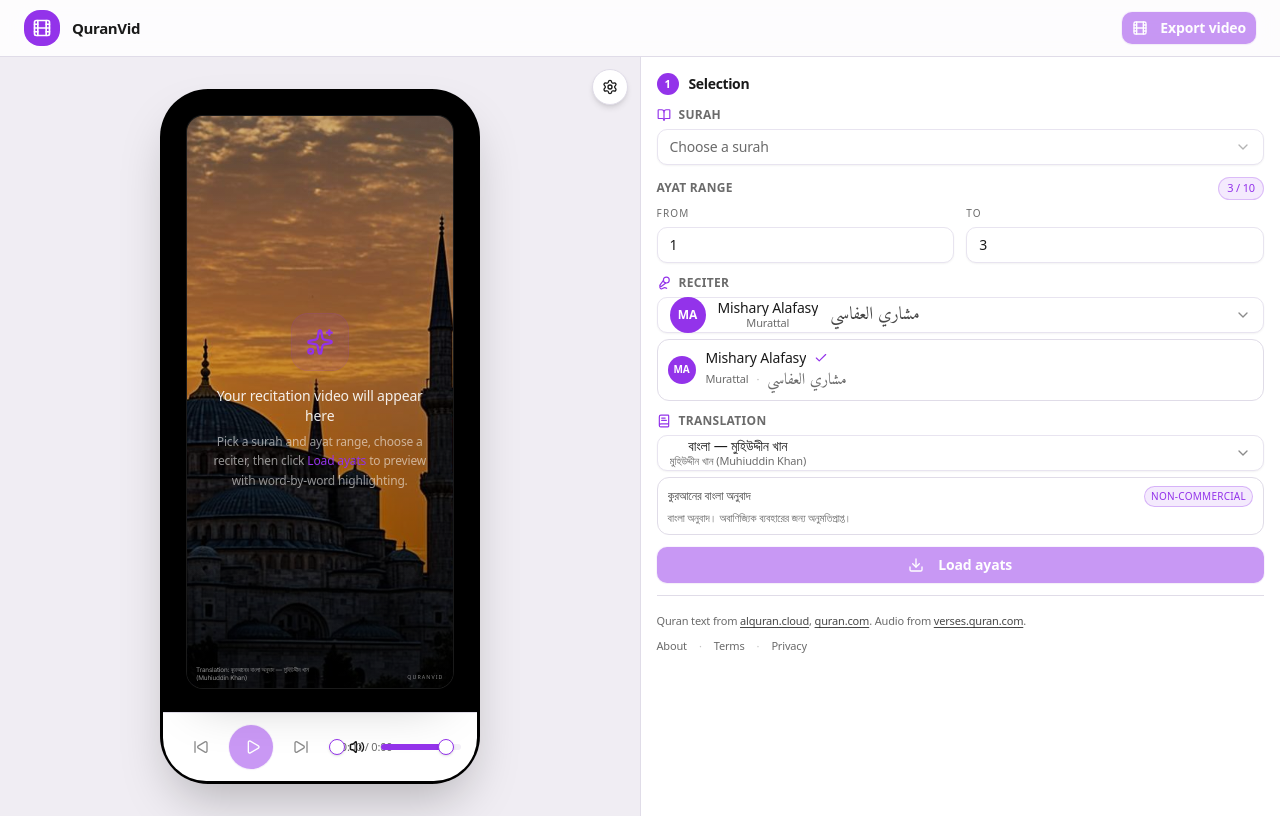
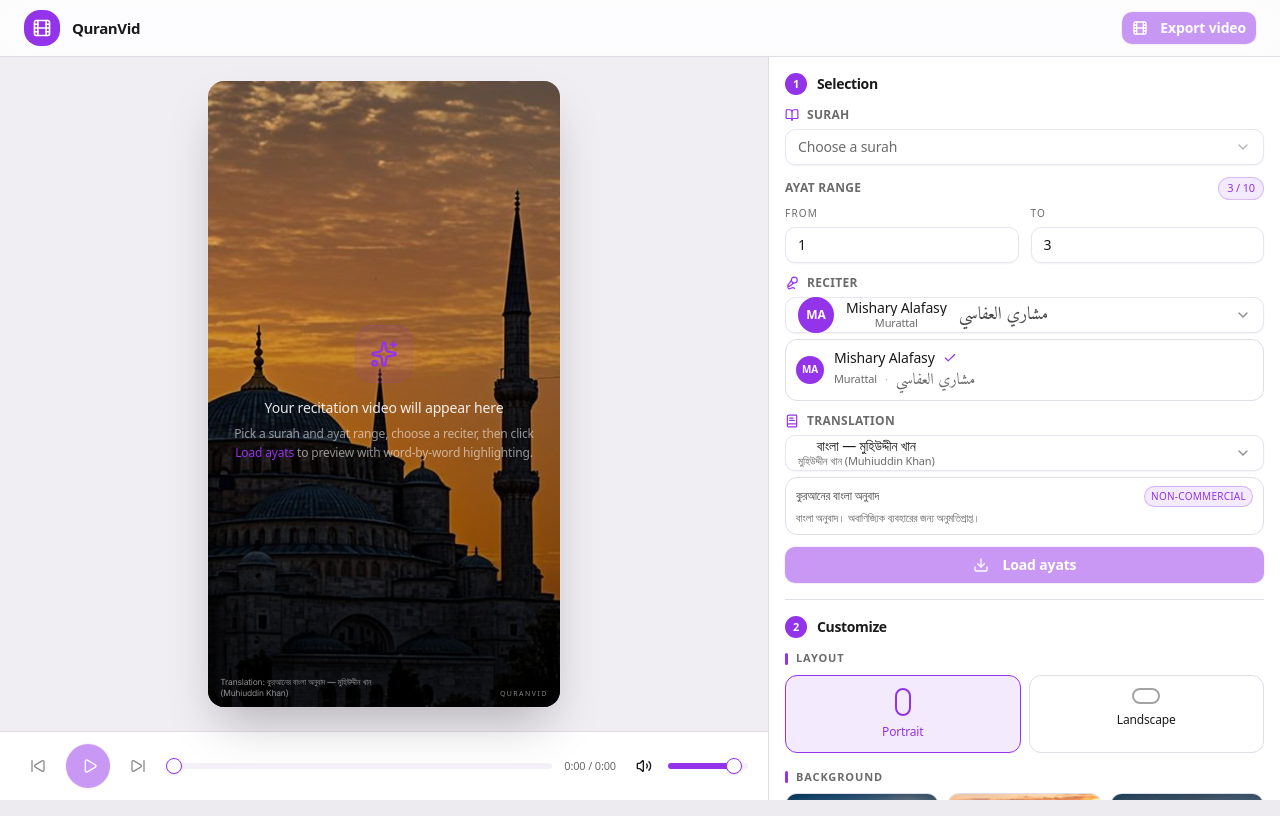
Before and after one commit to Sayemhaque/jariyah-now-user-app, a Next.js app: page /app in a window 1280 px wide. Built offline with nearby package versions, Linux system fonts and the light colour scheme; a web font is replaced by a local one.

Commit message:
3459ad86-82d3-41f5-903c-3b044694c3f5

```diff
--- a/src/app/app/page.tsx
+++ b/src/app/app/page.tsx
@@ -12,6 +12,7 @@
   X,
   Eye,
   Settings,
+  BookOpenText,
 } from 'lucide-react'
 import { useBuilderStore } from '@/lib/store'
 import { validateAyatRange } from '@/lib/validation'
@@ -60,7 +61,6 @@
   const [exportOpen, setExportOpen] = useState(false)
   const [mobileMenuOpen, setMobileMenuOpen] = useState(false)
   const [mobileTab, setMobileTab] = useState<MobileTab>('settings')
-  const [customizeOpen, setCustomizeOpen] = useState(false)
 
   useEffect(() => {
     loadSurahs()
@@ -82,9 +82,9 @@
   const canExport = ayatList.length > 0 && validation.ok
 
   return (
-    <div className="min-h-screen flex flex-col">
-      {/* Header */}
-      <header className="border-b border-border qv-frosted sticky top-0 z-30">
+    <div className="h-screen flex flex-col overflow-hidden">
+      {/* Header — fixed height */}
+      <header className="border-b border-border qv-frosted shrink-0 z-30">
         <div className="px-4 sm:px-6 h-14 flex items-center justify-between gap-4">
           <Link href="/" className="flex items-center gap-3">
             <div className="grid place-items-center h-9 w-9 rounded-xl bg-primary text-primary-foreground">
@@ -127,82 +127,33 @@
       <div className="lg:hidden flex border-b border-border bg-card shrink-0">
         <button
           onClick={() => setMobileTab('preview')}
-          className={`flex-1 flex items-center justify-center gap-2 py-3 text-sm font-semibold transition ${mobileTab === 'preview' ? 'text-primary border-b-2 border-primary' : 'text-muted-foreground'}`}
+          className={`flex-1 flex items-center justify-center gap-2 py-2.5 text-sm font-semibold transition ${mobileTab === 'preview' ? 'text-primary border-b-2 border-primary' : 'text-muted-foreground'}`}
         >
           <Eye className="h-4 w-4" /> Preview
         </button>
         <button
           onClick={() => setMobileTab('settings')}
-          className={`flex-1 flex items-center justify-center gap-2 py-3 text-sm font-semibold transition ${mobileTab === 'settings' ? 'text-primary border-b-2 border-primary' : 'text-muted-foreground'}`}
+          className={`flex-1 flex items-center justify-center gap-2 py-2.5 text-sm font-semibold transition ${mobileTab === 'settings' ? 'text-primary border-b-2 border-primary' : 'text-muted-foreground'}`}
         >
           <Settings className="h-4 w-4" /> Settings
         </button>
       </div>
 
-      {/* Main layout — single column: preview (iPhone frame) + selection below */}
-      <main className="flex-1 flex flex-col lg:flex-row min-h-0">
-        {/* Preview pane — iPhone frame with floating customize button */}
+      {/* Main layout — fills remaining viewport height, no scrolling on the page itself */}
+      <main className="flex-1 grid grid-cols-1 lg:grid-cols-[3fr_2fr] gap-0 min-h-0 overflow-hidden">
+        {/* Preview pane — fills available height, no iPhone frame */}
         <section
-          className={`relative bg-muted/30 flex flex-col min-h-0 ${mobileTab === 'preview' ? 'flex-1' : 'hidden lg:flex lg:flex-1'}`}
+          className={`relative bg-muted/30 flex flex-col min-h-0 overflow-hidden ${mobileTab === 'preview' ? 'flex-1' : 'hidden lg:flex'}`}
         >
-          {/* Floating Customize button — opens a drawer with all controls */}
-          <button
-            onClick={() => setCustomizeOpen(true)}
-            className="absolute top-3 right-3 z-20 grid place-items-center h-9 w-9 rounded-full bg-card border border-border shadow-md hover:bg-muted transition"
-            aria-label="Customize"
-          >
-            <Settings className="h-4 w-4" />
-          </button>
-
-          {/* Customize drawer */}
-          {customizeOpen && (
-            <div className="absolute inset-0 z-30 flex justify-end">
-              <div className="absolute inset-0 bg-black/40" onClick={() => setCustomizeOpen(false)} />
-              <div className="relative w-full sm:w-80 h-full bg-card border-l border-border overflow-y-auto scrollbar-thin p-4 space-y-4">
-                <div className="flex items-center justify-between">
-                  <h3 className="text-sm font-bold">Customize</h3>
-                  <Button variant="ghost" size="icon" className="h-8 w-8" onClick={() => setCustomizeOpen(false)}>
-                    <X className="h-4 w-4" />
-                  </Button>
-                </div>
-                <CustomizationPanel />
-              </div>
-            </div>
-          )}
-
-          {/* iPhone frame */}
-          <div className="flex-1 grid place-items-center p-4 sm:p-8">
-            <div
-              className="relative bg-black rounded-[2.5rem] sm:rounded-[3rem] shadow-2xl"
-              style={{
-                width: 'min(100%, 320px)',
-                aspectRatio: '440 / 956',
-                padding: '3px',
-                maxHeight: '100%',
-              }}
-            >
-              {/* Dynamic Island */}
-              <div
-                className="absolute top-2 left-1/2 -translate-x-1/2 bg-black rounded-full z-10"
-                style={{ width: '26%', height: '2.5%' }}
-              />
-              {/* Screen — the actual video preview */}
-              <div
-                className="relative w-full h-full rounded-[2.3rem] sm:rounded-[2.7rem] overflow-hidden bg-black"
-                style={{ containerType: 'inline-size' }}
-              >
-                <VideoPreview />
-              </div>
-            </div>
-          </div>
+          <VideoPreview />
         </section>
 
-        {/* Selection sidebar — compact, just the selectors + load button */}
+        {/* Controls sidebar — Selection + Customize, scrollable internally */}
         <aside
-          className={`border-t lg:border-t-0 lg:border-l border-border bg-card lg:w-[340px] shrink-0 ${mobileTab === 'settings' ? 'flex-1 overflow-y-auto scrollbar-thin' : 'hidden lg:block'}`}
+          className={`border-t lg:border-t-0 lg:border-l border-border bg-card min-h-0 overflow-y-auto scrollbar-thin ${mobileTab === 'settings' ? 'flex-1' : 'hidden lg:block'}`}
         >
-          <div className="p-3 sm:p-4 space-y-3">
-            {/* Selection only — no customize here */}
+          <div className="p-3 sm:p-4 space-y-4">
+            {/* Selection */}
             <section className="space-y-3">
               <div className="flex items-center gap-2.5">
                 <span className="qv-step">1</span>
@@ -244,8 +195,31 @@
 
             <div className="h-px bg-border" />
 
+            {/* Customize — back in the sidebar where it was */}
+            <section className="space-y-3">
+              <div className="flex items-center gap-2.5">
+                <span className="qv-step">2</span>
+                <h2 className="text-sm font-bold tracking-tight">Customize</h2>
+              </div>
+              <CustomizationPanel />
+            </section>
+
+            <div className="h-px bg-border" />
+
+            {/* Tip */}
+            <div className="qv-card rounded-xl p-3 flex gap-3">
+              <div className="grid place-items-center h-7 w-7 rounded-lg bg-primary/15 text-primary shrink-0">
+                <BookOpenText className="h-3.5 w-3.5" />
+              </div>
+              <div className="text-[11px] text-muted-foreground leading-relaxed">
+                <span className="text-foreground font-medium">How it works.</span>{' '}
+                Click <em>Load ayats</em> after changing the surah, range, or reciter.
+                Then hit <span className="text-primary font-medium">Export video</span>.
+              </div>
+            </div>
+
             {/* Footer */}
-            <div className="pt-1 pb-1 text-[11px] text-muted-foreground space-y-2">
+            <div className="pt-1 pb-2 text-[11px] text-muted-foreground space-y-2">
               <p className="leading-relaxed">
                 Quran text from{' '}
                 <a href="https://alquran.cloud" target="_blank" rel="noopener noreferrer" className="text-foreground/80 hover:text-primary underline underline-offset-2 font-medium">alquran.cloud</a>
```
